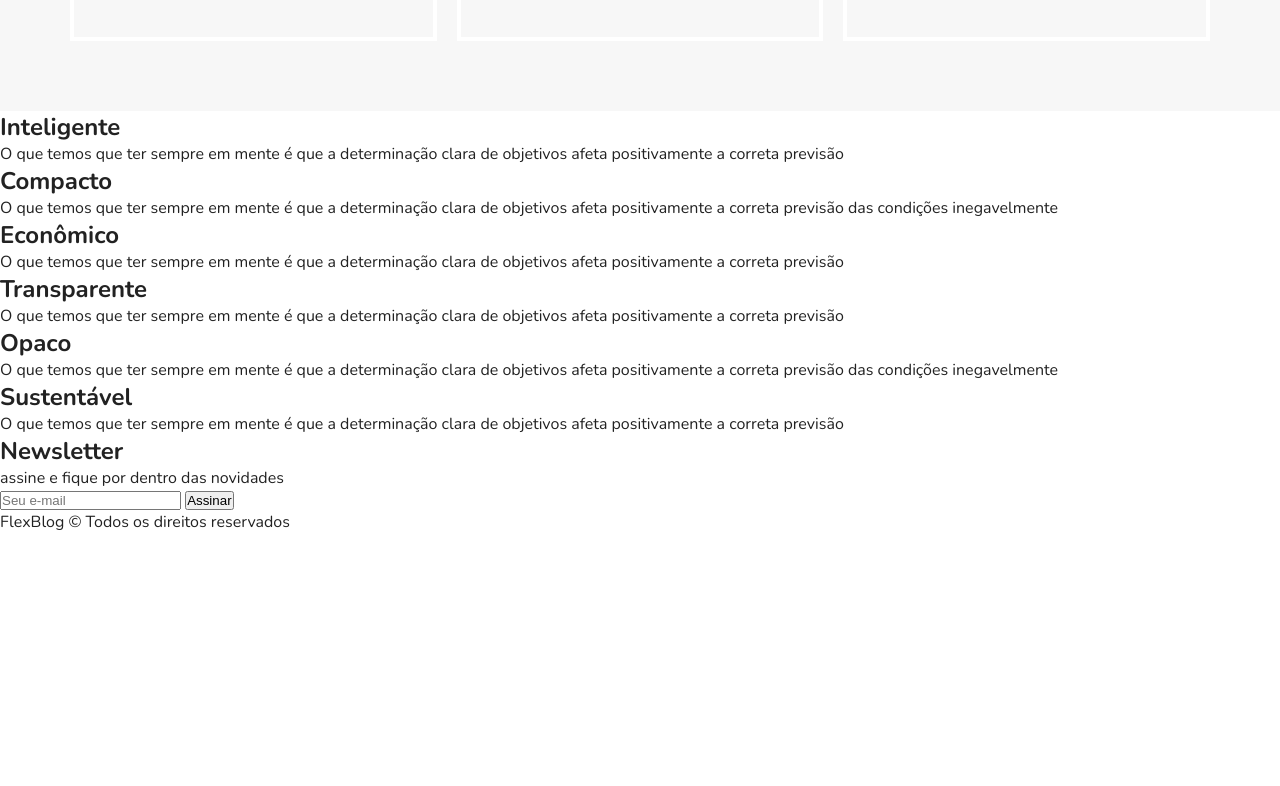
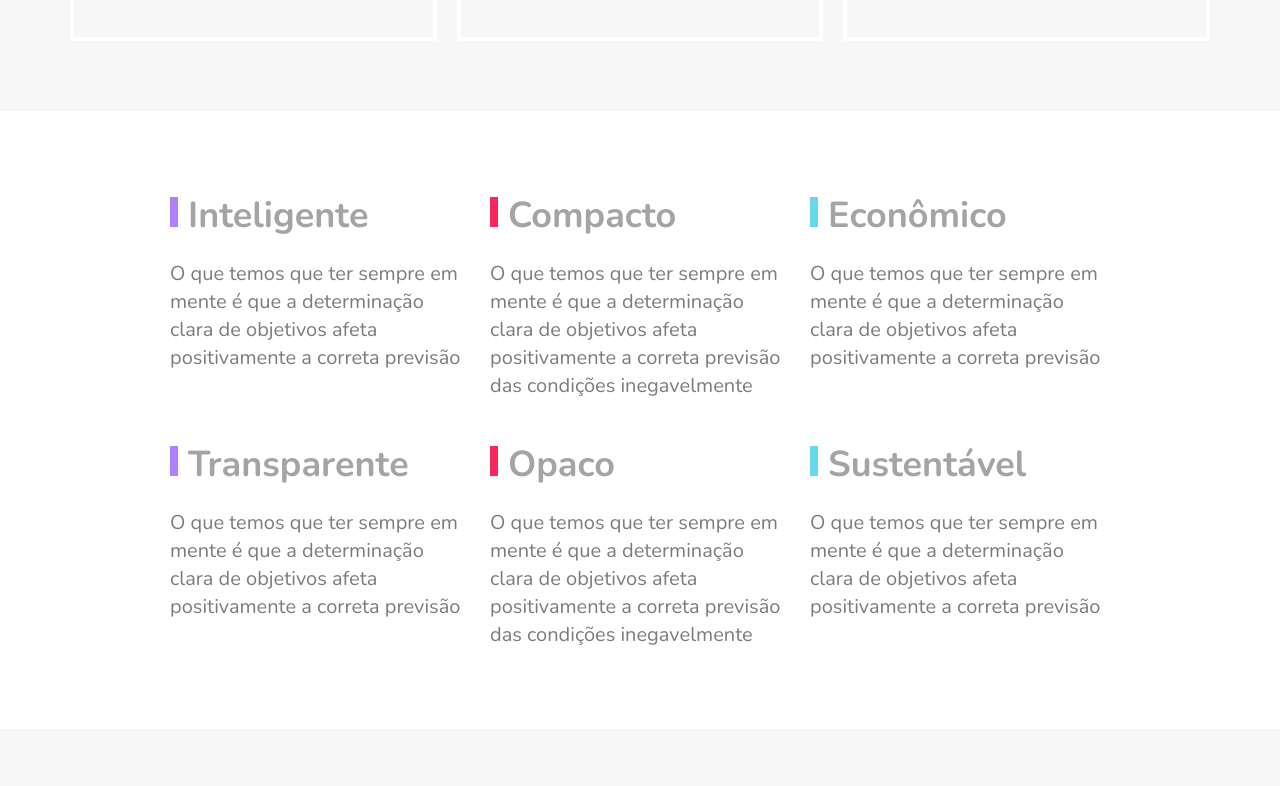
Before and after one commit to marlonmnz/flexblog, a plain HTML site: page index.html in a window 1280 px wide. Shown: the part 2331-3117 px from the top of the page. Before the commit the page ends 2864 px from the top, so only its background shows below. Drawn offline with nearby package versions, Linux system fonts and the light colour scheme.

Commit message:
Finalizado a estilização

```diff
--- a/scss/style.scss
+++ b/scss/style.scss
@@ -265,3 +265,134 @@ img{
     }
 
 }
+
+// Qualidade
+
+.qualidade{
+    max-width: 960px;
+    margin: 60px auto;
+    display: flex;
+    flex-wrap: wrap;
+}
+
+.qualidade-item{
+    flex: 1 1 300px;
+    margin: 20px 10px;
+
+    h2{
+        font-size: 2.25em;
+        color: #a4a4a4;
+        margin-bottom: 20px;
+
+        &::before{
+            content: '';
+            display: inline-block;
+            width: 8px;
+            height: 30px;
+            margin-right: 10px;
+        }
+    }
+
+    &:nth-of-type(3n+1) h2::before{
+        background: #ae81ff;
+
+    }
+
+    &:nth-of-type(3n+2) h2::before{
+        background: #f9265e;
+
+    }
+
+    &:nth-of-type(3n+3) h2::before{
+        background: #66d9eb;
+
+    }
+
+    p{
+        font-size: 1.25em;
+        line-height: 1.4;
+        color: #7c7c7c;
+    }
+}
+
+// Newsletter
+
+.newsletter{
+    background: #f7f7f7;
+    padding: 60px calc((100% - 960px) / 2);
+    display: flex;
+    flex-wrap: wrap;
+}
+
+.newsletter-info{
+    flex: 1 1 240px;
+    margin: 0 10px;
+
+    h1{
+        font-size: 3em;
+        color: #a4a4a4;
+    }
+
+    p{
+        font-size: 1.25em;
+        font-style: italic;
+        max-width: 230px;
+        color: #7c7c7c;
+        margin-bottom: 10px;
+    }
+}
+
+.newsletter-form{
+    flex: 2 1 260px;
+    margin: 0 10px;
+    align-self: center;
+    display: flex;
+    flex-wrap: wrap;
+
+    input{
+        flex: 3 1 260px;
+        font-size: 1.25em;
+        color: #7c7c7c;
+        font-style: italic;
+        font-family: 'Nunito', sans-serif;
+        border: 4px solid #2c70ff;
+        background: transparent;
+        padding: 15px 10px;
+        margin: 0px;
+        border-radius: 0px;
+    }
+
+    button{
+        flex: 1 1 260px;
+        font-family: 'Nunito', sans-serif;
+        font-size: 2.25em;
+        font-weight: bold;
+        text-transform: uppercase;
+        background: #2c70ff;
+        color: #fff;
+        margin: 0px;
+        cursor: pointer;
+        border: 0px;
+        padding: 15px 10px;
+
+        @media (max-width:600px){
+            font-size: 1.5em;
+        }
+    }
+}
+
+// Footer
+
+.footer{
+    display: flex;
+    background: #2c70ff;
+    height: 200px;
+    align-items: center;
+
+    p{
+        flex: 1;
+        text-align: center;
+        font-size: 2.25em;
+        color: #122ab2;
+    }
+}
```
Also changed, not shown: css/style.css.
